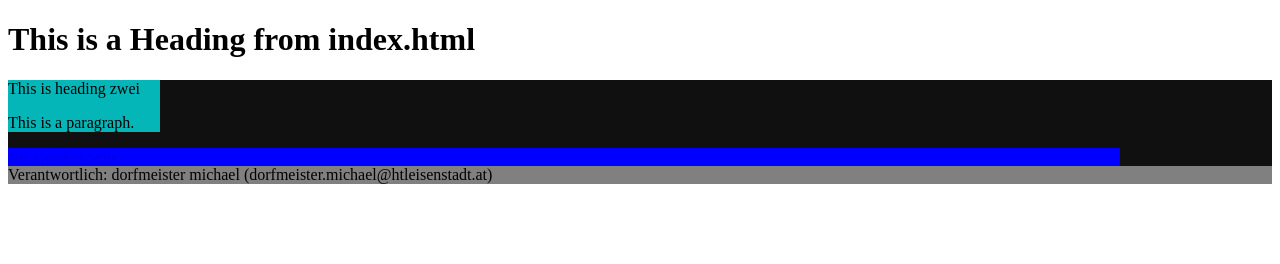
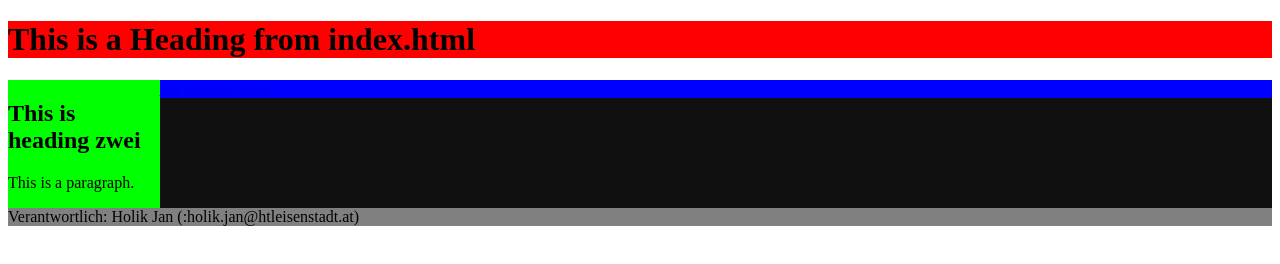
Before and after one commit to Dorfmeistermichael/welovemechanik, a plain HTML site: page Index.html in a window 1280 px wide. Drawn offline with Linux system fonts and the light colour scheme.

Commit message:
Update Index.html

```diff
--- a/Index.html
+++ b/Index.html
@@ -1,24 +1,47 @@
 <!DOCTYPE html>
+
 <html>
+
 	<head>
+
 		<title>seas</title>
+
 	</head>
+
 	<body>
-		<div style="background:#00ffcff">
+
+		<div style="background:#ff0000">
+
 			<h1>This is a Heading from index.html</h1>
+
 		</div>
+
 		<div style="background:#101010; width:100%; float:left;">
-		<div style="background:#00fcffb3; width:12%; float left;>
+
+			<div style="background:#00ff00; width:12%; float:left;">
+
 				<h2>This is heading zwei</h2>
+
 				<p>This is a paragraph.</p>
+
 			</div>
+
 			<div style="background:#0000ff; width:88%; float:left;">
-			<a href="./page2.html">
+
+				<a href="./secondpage.html">
+
 			zur zweiten Seite</a>
+
 			</div>
+
 		</div>
+
 		<div style="background:#808080">
-			<p>Verantwortlich: dorfmeister michael (dorfmeister.michael@htleisenstadt.at)
+
+			<p>Verantwortlich: Holik Jan (:holik.jan@htleisenstadt.at)
+
 		</div>
+
 	</body>
+
 </html>
```
Lines whose indentation alone changed are shown as unchanged.
